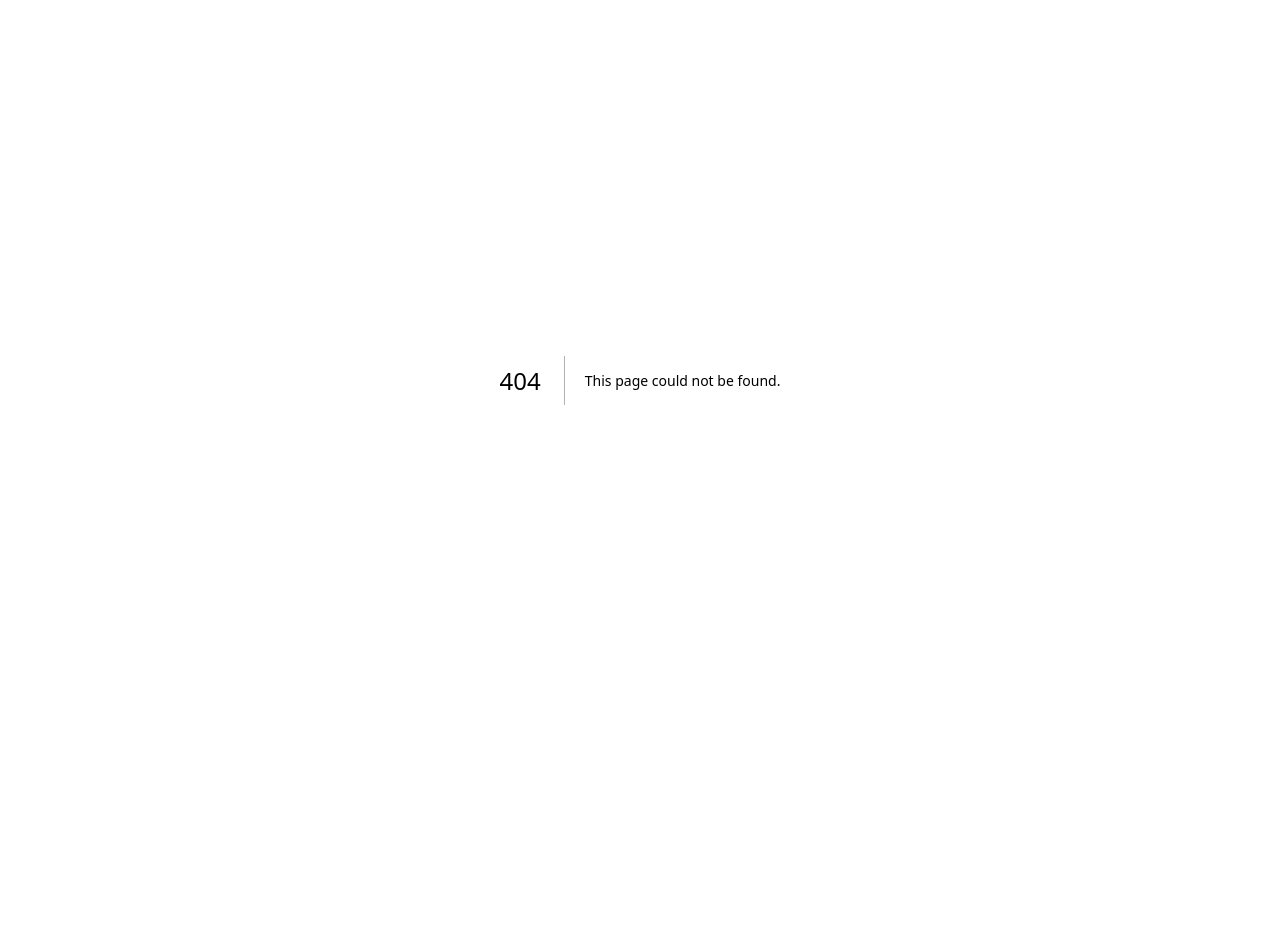
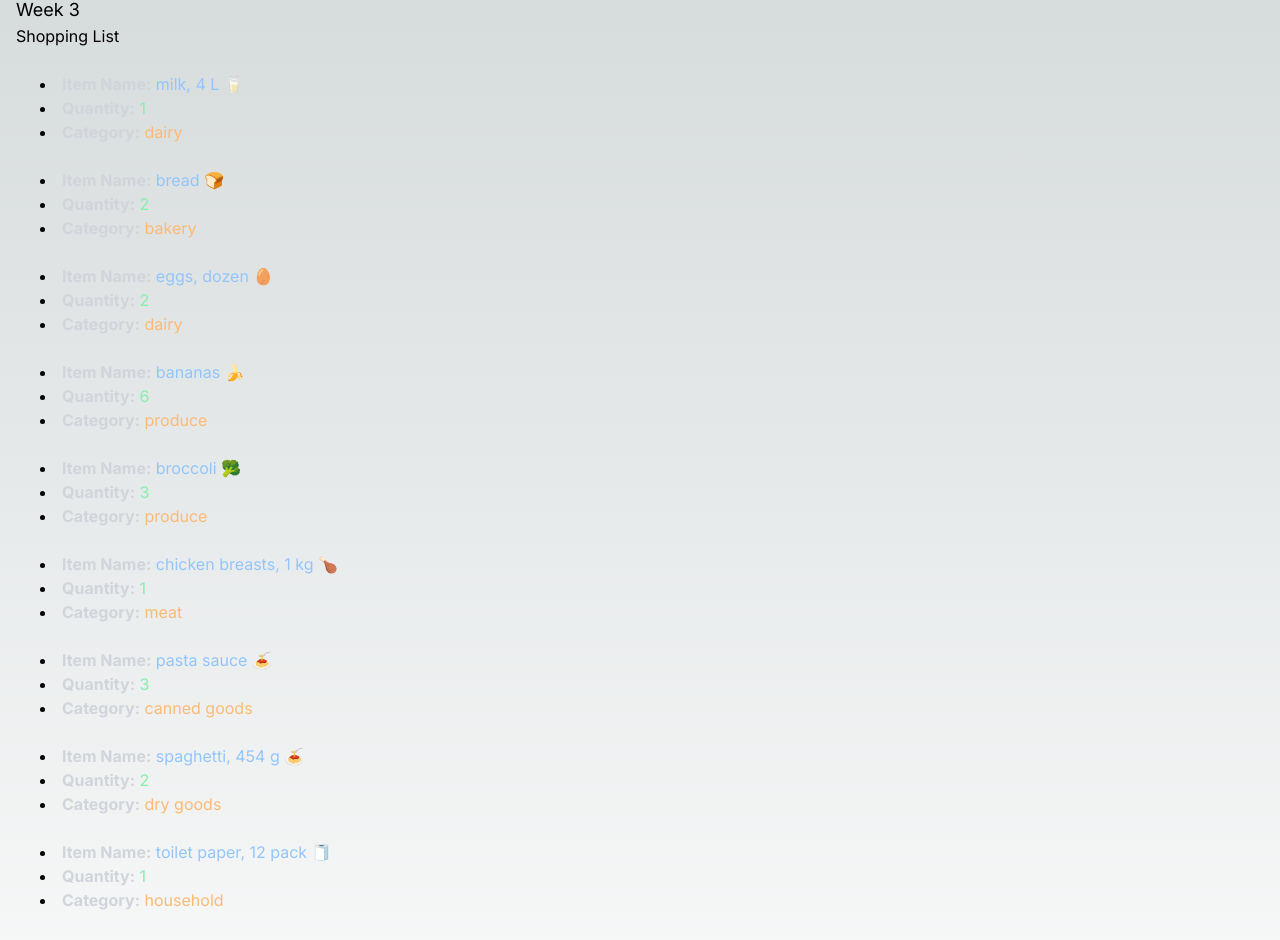
Before and after one commit to ISsait/cprg306-assignments, a Next.js app: page /week-3 in a window 1280 px wide. Before the commit this address had no page. Shown: the part 20-960 px from the top of the page. Before the commit the page ends 800 px from the top, so only its background shows below. Built offline with nearby package versions, Linux system fonts and the light colour scheme.

Commit message:
Week-3 90% completed
Just need to do a bit more styling

```diff
--- a/app/layout.js
+++ b/app/layout.js
@@ -4,7 +4,7 @@ import "./globals.css";
 const inter = Inter({ subsets: ["latin"] });
 
 export const metadata = {
-  title: "Create Next App",
+  title: "Shopping List",
   description: "Generated by create next app",
 };
 
--- a/app/page.js
+++ b/app/page.js
@@ -6,6 +6,8 @@ export default function Home() {
     <main>
       <h1>CPRG 306: Web Development 2 - Assignments</h1>
       <Link className={linkStyle} href="./week-2">Week-2</Link>
+      <br></br>
+      <Link className={linkStyle} href="./week-3">Week-3</Link>
     </main>
   );
 }
--- a/app/week-2/student-info.js
+++ b/app/week-2/student-info.js
@@ -6,6 +6,7 @@ export default function StudentInfo() {
       <div>
         <h1>Student Information: Ian Stoesz</h1>
         <p>GitHub Repo URL: <Link className={linkStyle} href="https://github.com/ISsait/cprg306-assignments.git">ISsait</Link></p>
+        <p><Link className={linkStyle} href="./">Home</Link></p>
       </div>
     );
 }
--- /dev/null
+++ b/app/week-3/item-list.js
@@ -0,0 +1,92 @@
+import Item from "./item.js";
+
+export default function ItemList() {
+    const item1 = {
+        name: "milk, 4 L 🥛",
+        quantity: 1,
+        category: "dairy",
+      };
+
+      const item2 = {
+        name: "bread 🍞",
+        quantity: 2,
+        category: "bakery",
+      };
+
+      const item3 = {
+        name: "eggs, dozen 🥚",
+        quantity: 2,
+        category: "dairy",
+      };
+
+      const item4 = {
+        name: "bananas 🍌",
+        quantity: 6,
+        category: "produce",
+      };
+
+      const item5 = {
+        name: "broccoli 🥦",
+        quantity: 3,
+        category: "produce",
+      };
+
+      const item6 = {
+        name: "chicken breasts, 1 kg 🍗",
+        quantity: 1,
+        category: "meat",
+      };
+
+      const item7 = {
+        name: "pasta sauce 🍝",
+        quantity: 3,
+        category: "canned goods",
+      };
+
+      const item8 = {
+        name: "spaghetti, 454 g 🍝",
+        quantity: 2,
+        category: "dry goods",
+      };
+
+      const item9 = {
+        name: "toilet paper, 12 pack 🧻",
+        quantity: 1,
+        category: "household",
+      };
+
+      const item10 = {
+        name: "paper towels, 6 pack",
+        quantity: 1,
+        category: "household",
+      };
+
+      const item11 = {
+        name: "dish soap 🍽️",
+        quantity: 1,
+        category: "household",
+      };
+
+      const item12 = {
+        name: "hand soap 🧼",
+        quantity: 4,
+        category: "household",
+      };
+      return (
+        <div>
+          <h1>Shopping List</h1>
+          <Item name={item1.name} quantity={item1.quantity} category={item1.category} />
+          <Item name={item2.name} quantity={item2.quantity} category={item2.category} />
+          <Item name={item3.name} quantity={item3.quantity} category={item3.category} />
+          <Item name={item4.name} quantity={item4.quantity} category={item4.category} />
+          <Item name={item5.name} quantity={item5.quantity} category={item5.category} />
+          <Item name={item6.name} quantity={item6.quantity} category={item6.category} />
+          <Item name={item7.name} quantity={item7.quantity} category={item7.category} />
+          <Item name={item8.name} quantity={item8.quantity} category={item8.category} />
+          <Item name={item9.name} quantity={item9.quantity} category={item9.category} />
+          <Item name={item10.name} quantity={item10.quantity} category={item10.category} />
+          <Item name={item11.name} quantity={item11.quantity} category={item11.category} />
+          <Item name={item12.name} quantity={item12.quantity} category={item12.category} />
+        </div>
+      )
+    }
--- /dev/null
+++ b/app/week-3/item.js
@@ -0,0 +1,9 @@
+export default function Item({name, quantity, category}) {
+    return (
+        <ul className="m-6 hover:bg-slate-600 list-disc list-inside ">
+            <li><span className="font-bold text-gray-300">Item Name:</span> <span className="text-blue-300">{name}</span></li>
+            <li><span className="font-bold text-gray-300">Quantity:</span> <span className="text-green-300">{quantity}</span></li>
+            <li><span className="font-bold text-gray-300">Category:</span> <span className="text-orange-300">{category}</span></li>
+        </ul>
+    );
+}
--- /dev/null
+++ b/app/week-3/page.js
@@ -0,0 +1,10 @@
+import ItemList from "./item-list";
+
+export default function Page() {
+    return (
+        <main className="m-4">
+            <h1 className="text-lg">Week 3</h1>
+            <ItemList />
+        </main>
+    );
+}
```
